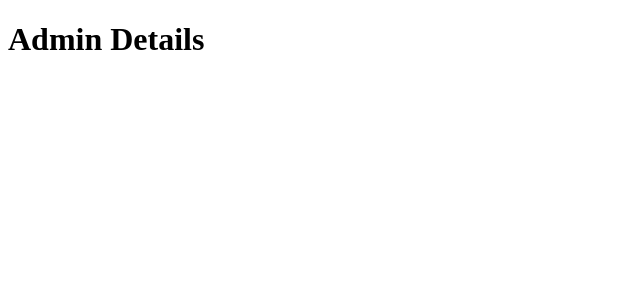
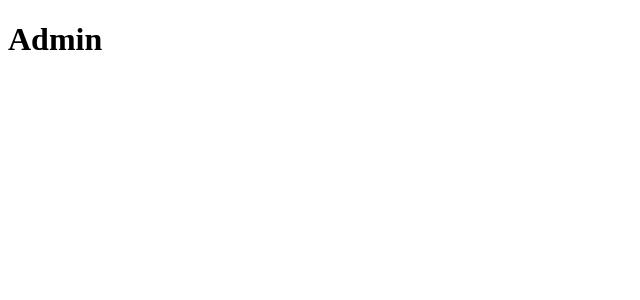
Before and after one commit to Squad11Unit/fundarpe_unit, a React (Create React App) app: page /principal_admin in a window 1280 px wide. Shown: the top 300 px of the page, without its empty margins (0-640 px from the left). Built offline with nearby package versions, Linux system fonts and the light colour scheme.

Commit message:
feat: folder standardization

```diff
--- a/src/index.js
+++ b/src/index.js
@@ -1,6 +1,7 @@
 import React from 'react';
 import ReactDOM from 'react-dom/client';
-import AppRoutes from './routes/Routes';
+import AppRoutes from './Routes/Routes';
+
 
 const root = ReactDOM.createRoot(document.getElementById('root'));
 root.render(
--- a/src/pages/Admin/index.js
+++ /dev/null
@@ -1,9 +0,0 @@
-const Admin = () => {
-  return (
-    <div>
-      <h1>Admin</h1>
-    </div>
-  );
-}
-
-export default Admin;
--- a/src/pages/Admin/AdminDetais.js
+++ b/src/pages/AdminDetails/index.js
@@ -1,7 +1,7 @@
 const AdminDetails = () => {
   return (
     <div>
-      <h1>Admin Details</h1>
+      <h1>Admin</h1>
     </div>
   );
 }
--- a/src/pages/Login/index.js
+++ b/src/pages/Login/index.js
@@ -1,7 +1,7 @@
 import React, { useState } from "react";
 import { validateEmail, validatePassword } from "../../Utils/validations";
 import { useNavigate } from "react-router-dom";
-import Input from "../../components/Input";
+import Input from "../../components/Forms/Input";
 
 const Login = () => {
   const [form, setForm] = useState([]);
--- a/src/routes/Routes.js
+++ b/src/routes/Routes.js
@@ -1,12 +1,11 @@
 import { BrowserRouter, Route, Routes } from "react-router-dom";
-import Home from "../pages/Home";
-import NotFound from "../pages/NotFound";
-import Register from "../pages/Register";
-import PublicNotices from "../pages/PublicNotices";
-import Login from "../pages/Login";
-import Account from "../pages/Account";
-import Admin from "../pages/Admin";
-import AdminDetails from "../pages/Admin/AdminDetais";
+import Home from "../Pages/Home";
+import NotFound from "../Pages/NotFound";
+import Register from "../Pages/Register";
+import PublicNotices from "../Pages/PublicNotices";
+import Login from "../Pages/Login";
+import Account from "../Pages/Account";
+import AdminDetails from "../Pages/AdminDetails";
 
 const AppRoutes = () => {
   return (
@@ -19,7 +18,7 @@ const AppRoutes = () => {
         <Route path="/perfil" element={<Account />} />
         <Route path="/edital/id" element={< PublicNotices />} />
         <Route path="*" element={< NotFound />} />
-        <Route path="/admin" element={< Admin />} />
+        <Route path="/admin" element={< AdminDetails />} />
         <Route path="/principal_admin" element={< AdminDetails />} />
       </Routes>
 
```
Also changed, not shown: src/components/Forms/Input.js (renamed from src/components/Input.js).
